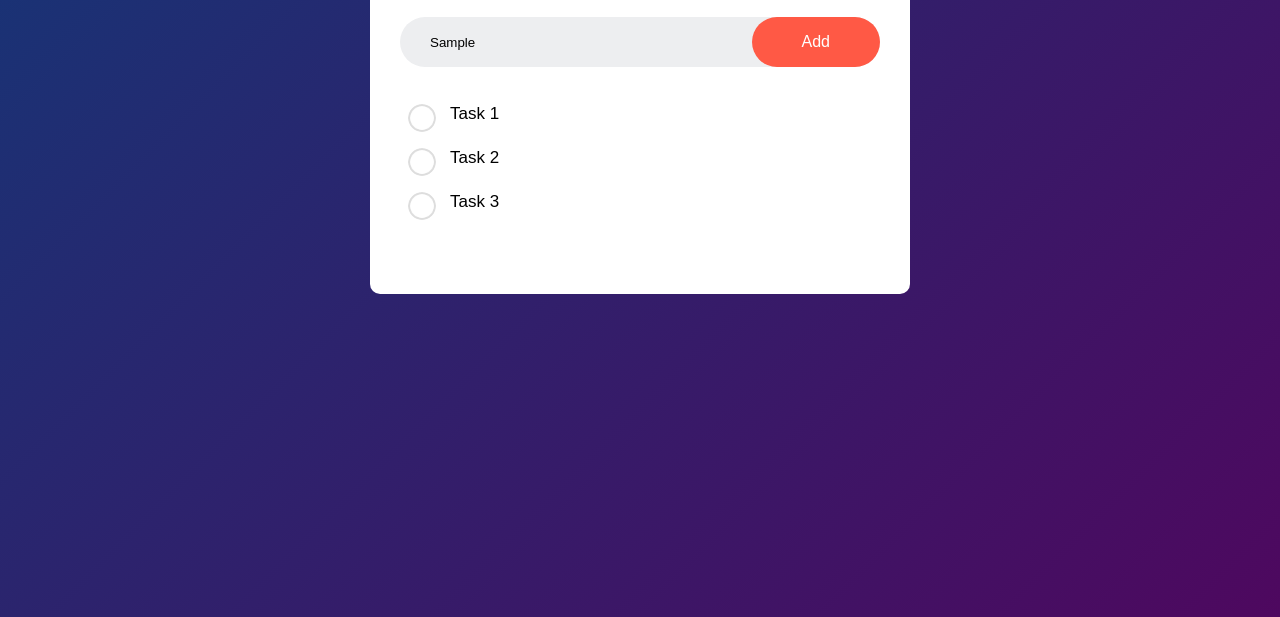
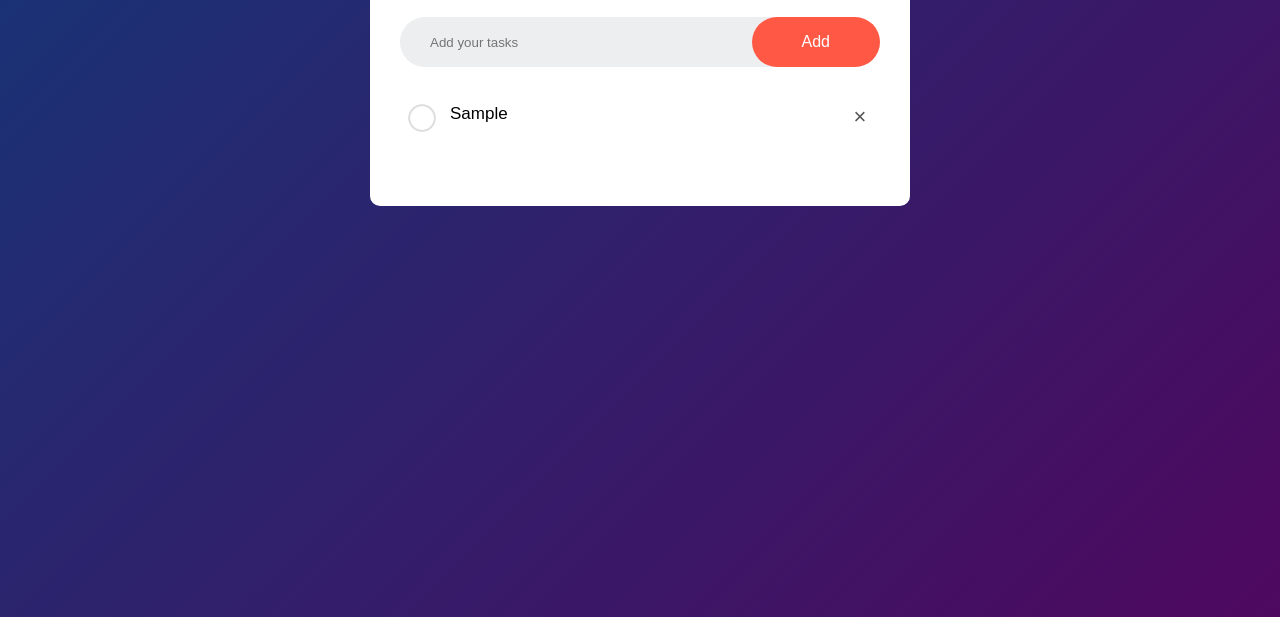
Before and after one commit to david-guadalupe/to-do-list, a plain HTML site: page index.html in a window 1280 px wide. Both pictures are taken after typing "Sample" into the empty fields and a click on the button "Add". Shown: the part 183-800 px from the top of the page. Drawn offline with Linux system fonts and the light colour scheme.

Commit message:
adding javscript functionality to add tasks and display them in order they were added. I also added code to be able to remove tasks as they are completed by pressing the x button

```diff
--- a/app.js
+++ b/app.js
@@ -0,0 +1,26 @@
+const inputBox = document.getElementById("input-box");
+const listContainer = document.getElementById("list-container");
+
+function addTask(){
+    if(inputBox.value === ''){
+        alert("You must write something!")
+    }else{
+        let li = document.createElement("li");
+        li.innerHTML = inputBox.value;
+        listContainer.appendChild(li);
+        let span = document.createElement("span");
+        span.innerHTML = "\u00d7";
+        li.appendChild(span);
+    }
+
+    inputBox.value = '';
+}
+
+listContainer.addEventListener('click', function(e){
+    if(e.target.tagName === "LI"){
+        e.target.classList.toggle("checked");
+    }
+    else if(e.target.tagName === "SPAN"){
+        e.target.parentElement.remove();
+    }
+},false);
--- a/index.html
+++ b/index.html
@@ -13,16 +13,17 @@
             <h2> To-Do List <img src="images/icon.png"></h2>
             <div class="row">
                 <input type="text" id="input-box" placeholder="Add your tasks">
-                <button>Add</button>
+                <button onclick="addTask()">Add</button>
             </div>
             <ul id="list-container">
-                <li>Task 1</li>
+                <!-- <li class="checked">Task 1</li>
                 <li>Task 2</li>
-                <li>Task 3</li>
+                <li>Task 3</li> -->
             </ul>
         </div>
 
     </div>
+    <script src="app.js"></script>
 </body>
 
 </html>
--- a/style.css
+++ b/style.css
@@ -73,5 +73,26 @@ ul li::before{
     background-position: center;
     top: 12px;
     left: 8px;
-
 }
+ul li.checked{
+    color: #555;
+    text-decoration: line-through;
+}
+ul li.checked::before{
+    background-image: url(images/checked.png);
+}
+ul li span{
+    position: absolute;
+    right: 0;
+    top: 5px;
+    width: 40px;
+    height: 40px;
+    font-size: 22px;
+    color: #555;
+    line-height: 40px;
+    text-align: center;
+    border-radius: 50%;
+}
+ul li span:hover{
+    background: #edeef0;
+}
```
